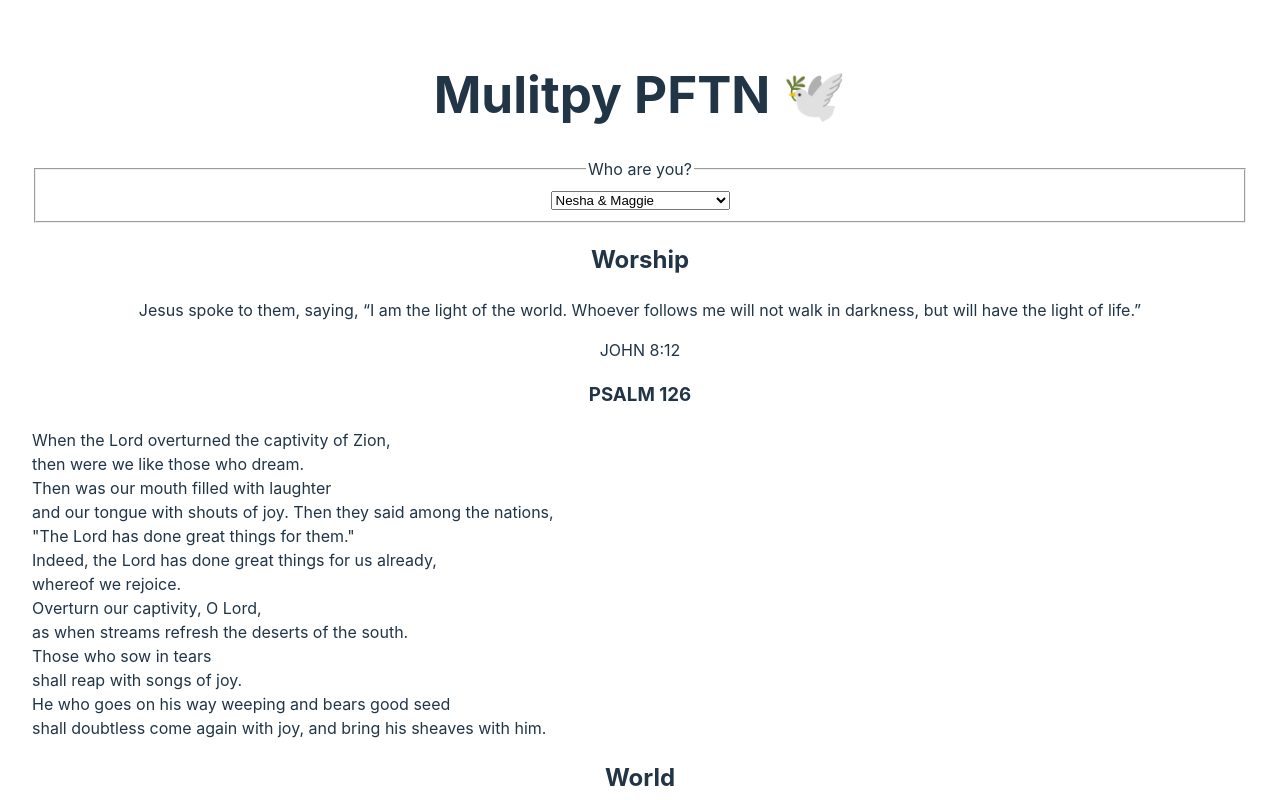
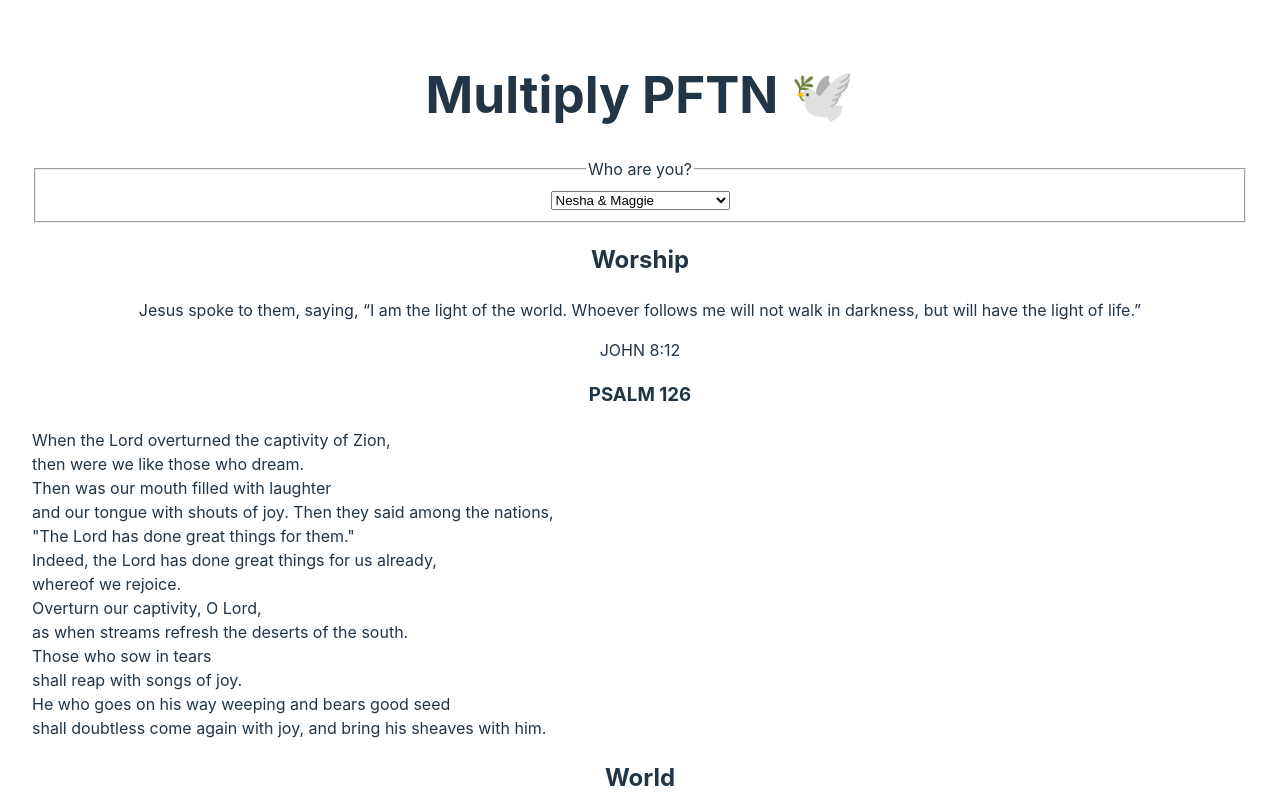
Before and after one commit to rollinsbaird/pftn-webpage, a React (Vite) app: page / in a window 1280 px wide. Shown: the top 800 px of the page. Built offline with nearby package versions, Linux system fonts and the light colour scheme.

Commit message:
Update App.jsx
Fixed typo

```diff
--- a/src/App.jsx
+++ b/src/App.jsx
@@ -349,7 +349,7 @@ function App() {
       <h2 className="logo" style={{fontSize: "4rem"}}>🕊️</h2>
         <img src={viteLogo} className="logo" alt="Vite logo" />
       </div> */}
-      <h1>Mulitpy PFTN 🕊️</h1>
+      <h1>Multiply PFTN 🕊️</h1>
       <div>
         <DropdownMenu
           selectedOption={pair}
```
